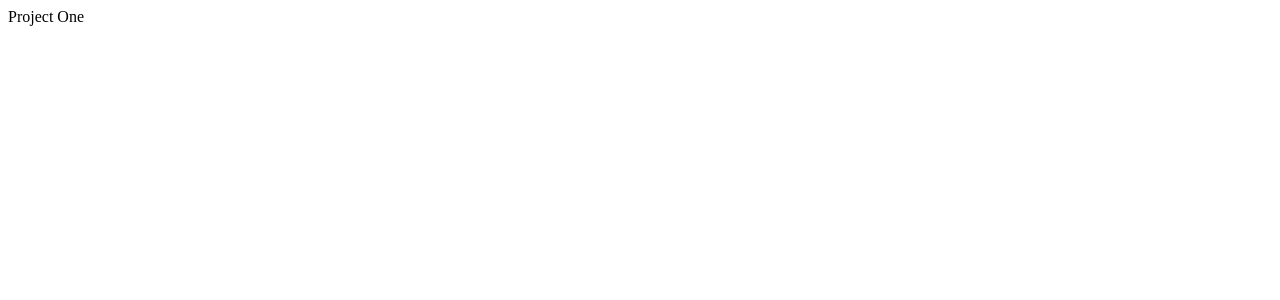
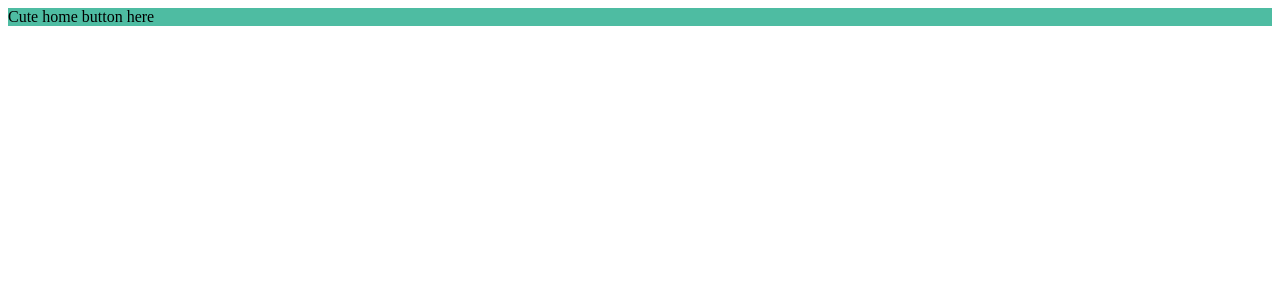
Before and after one commit to arlette-o/project1, a JavaScript app in the folder project1/: page / in a window 1280 px wide. Shown: the top 300 px of the page. Built offline with nearby package versions, Linux system fonts and the light colour scheme; the HTML template or start-up script is replaced by a standard one.

Commit message:
Started first component: Header added flex component that will contain rest of header, unfinished
Co-authored-by: Michelle <Michelle5102@users.noreply.github.com>

```diff
--- a/project1/src/Header/Header.js
+++ b/project1/src/Header/Header.js
@@ -1,9 +1,10 @@
+import { Flex } from '@chakra-ui/react'
 const Header = () => {
    return (
-     <div>
+     <Flex bg="#4EBCA2" align="flex-end">
        {/*Header Code*/}
-       Project One
-     </div>
+       Cute home button here
+     </Flex>
    );
  }
 
```
